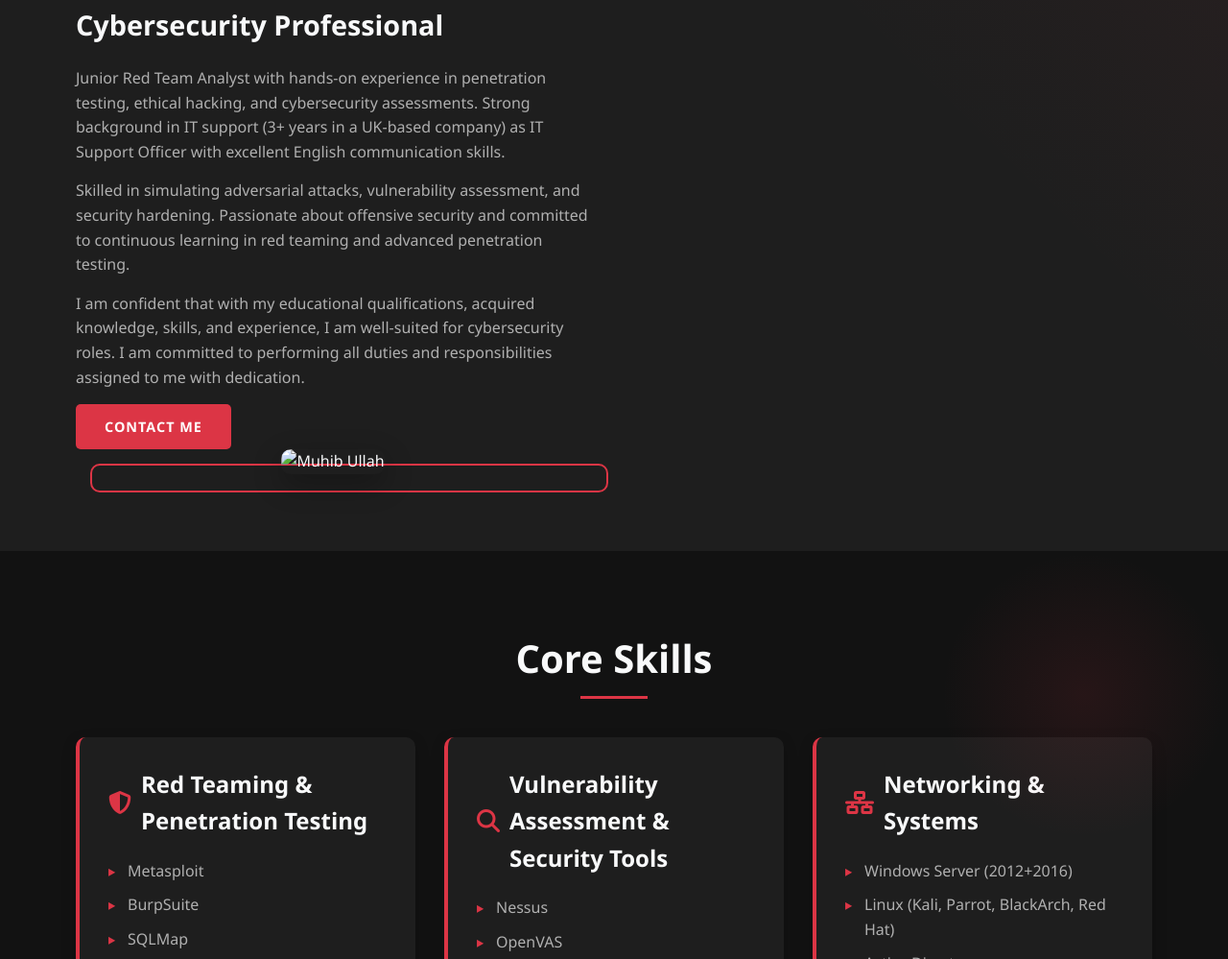
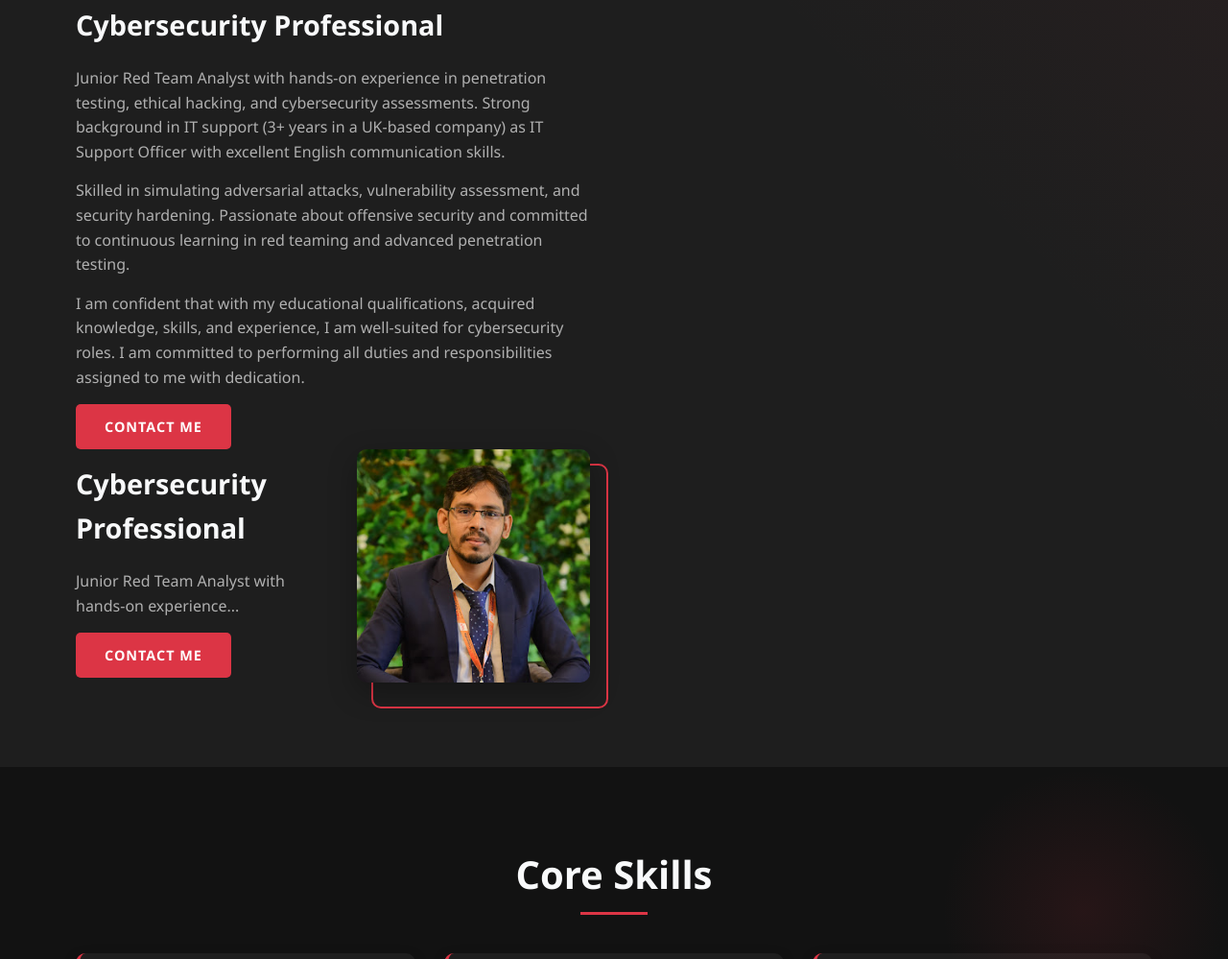
Before and after one commit to MuhibChy/WebSecurity, a plain HTML site: page index.html in a window 1280 px wide. Shown: the part 991-1990 px from the top of the page at 96% size. Drawn offline with Linux system fonts and the light colour scheme.

Commit message:
Update index.html

```diff
--- a/index.html
+++ b/index.html
@@ -780,8 +780,15 @@
                     <p>Skilled in simulating adversarial attacks, vulnerability assessment, and security hardening. Passionate about offensive security and committed to continuous learning in red teaming and advanced penetration testing.</p>
                     <p>I am confident that with my educational qualifications, acquired knowledge, skills, and experience, I am well-suited for cybersecurity roles. I am committed to performing all duties and responsibilities assigned to me with dedication.</p>
                     <a href="#contact" class="btn">Contact Me</a>
-           <div class="about-image">
-    <img src="muhib.jpg/400x500/333333/ffffff?" alt="Muhib Ullah">
+           <div class="about-content">
+    <div class="about-text">
+        <h3>Cybersecurity Professional</h3>
+        <p>Junior Red Team Analyst with hands-on experience...</p>
+        <a href="#contact" class="btn">Contact Me</a>
+    </div>
+    <div class="about-image">
+        <img src="muhib.jpg" alt="Muhib Ullah">
+    </div>
 </div>
     </section>
 
```
